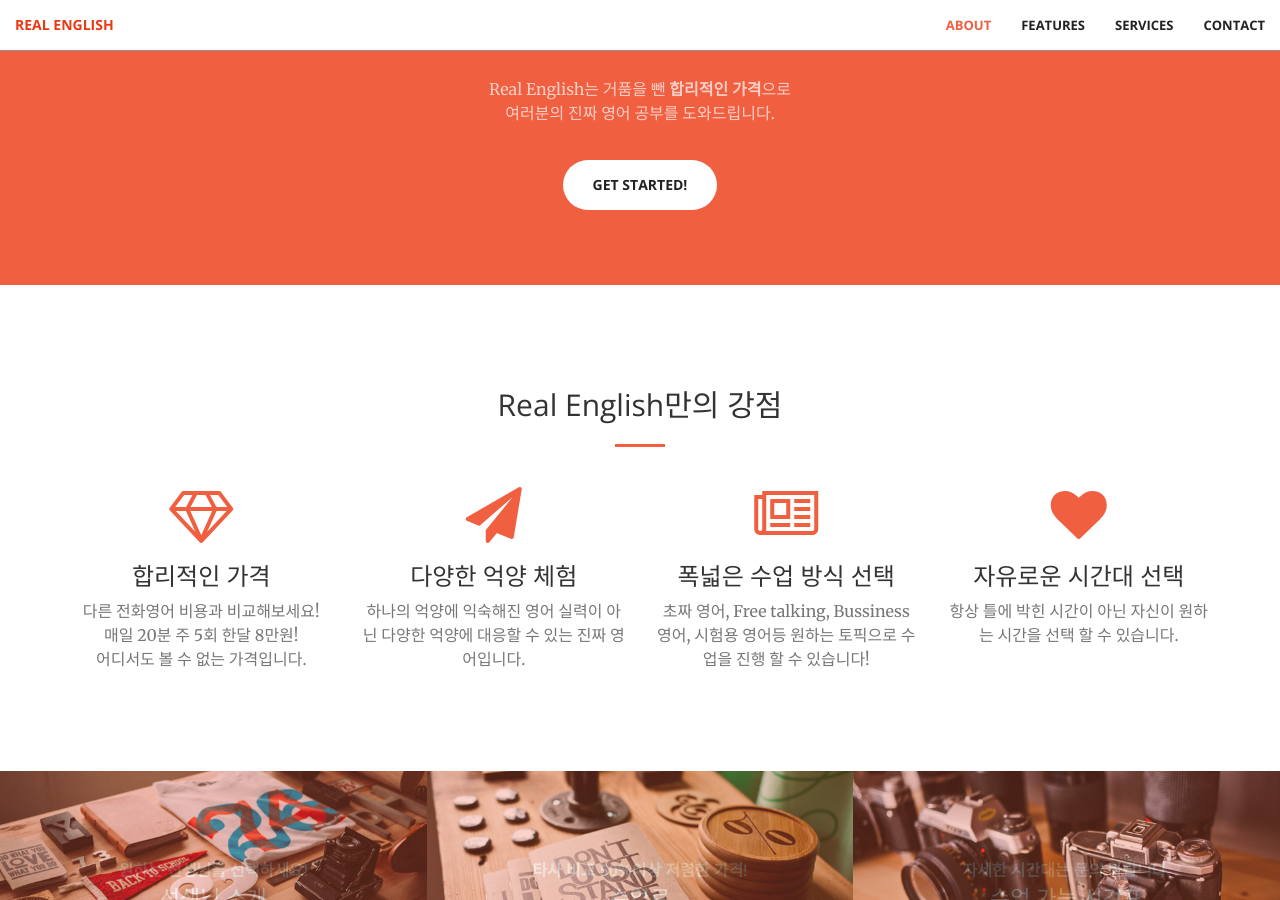
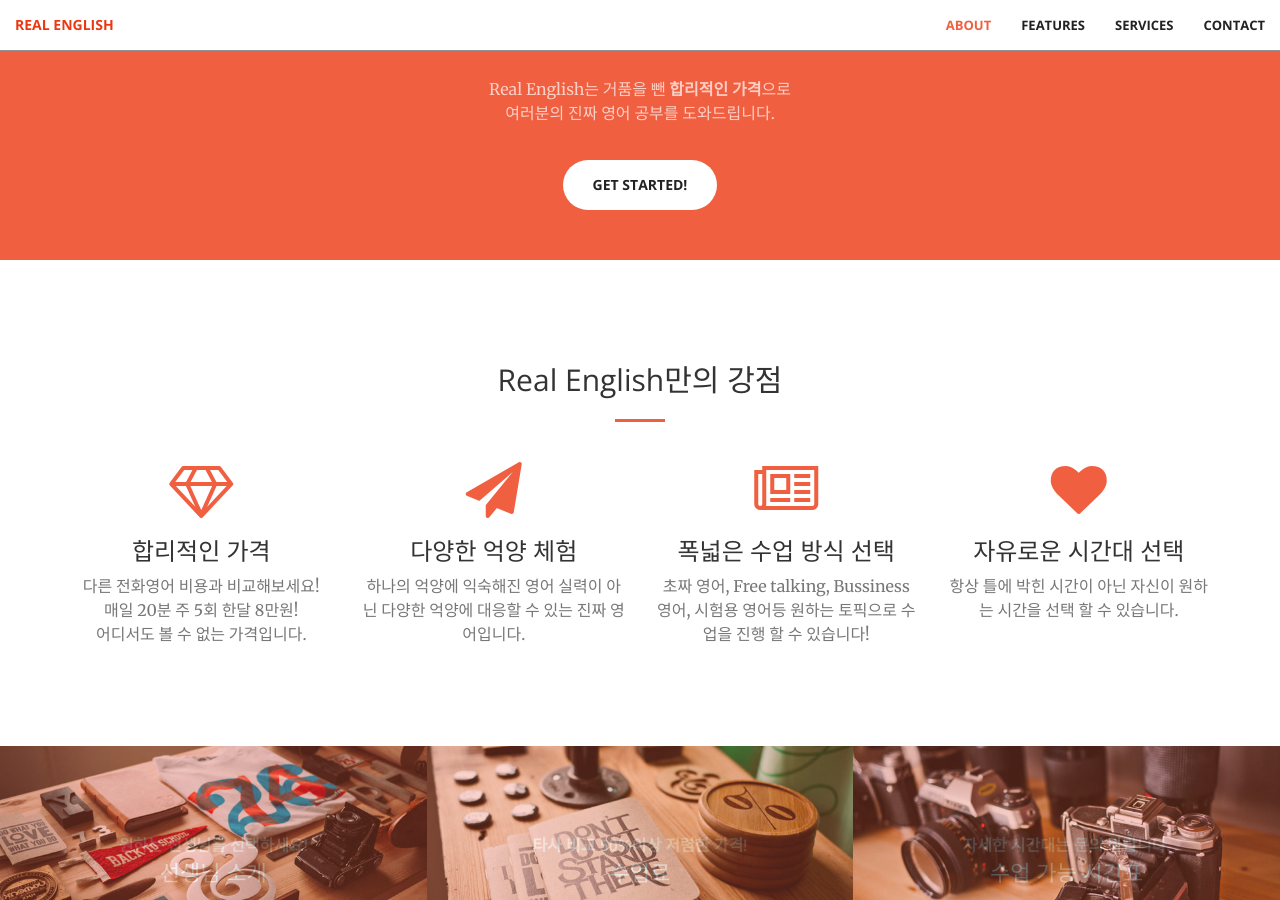
Before and after one commit to realEnglish/realenglish.github.io, a Jekyll site: the page built from index.html, in a window 1280 px wide and 900 px high, scrolled down 1251 px. Built offline with Jekyll 4.4.1, drawn with Linux system fonts in a browser that asks for light colours.

Commit message:
50px 변경

```diff
--- a/_includes/call-to-action.html
+++ b/_includes/call-to-action.html
@@ -1,4 +1,4 @@
-<section class="bg-primary" id="about" style="padding-bottom:75px">
+<section class="bg-primary" id="about" style="padding-bottom:75px; padding-bottom: 50px;">
     <div class="container">
         <div class="row">
             <div class="col-lg-8 col-lg-offset-2 text-center">
```
